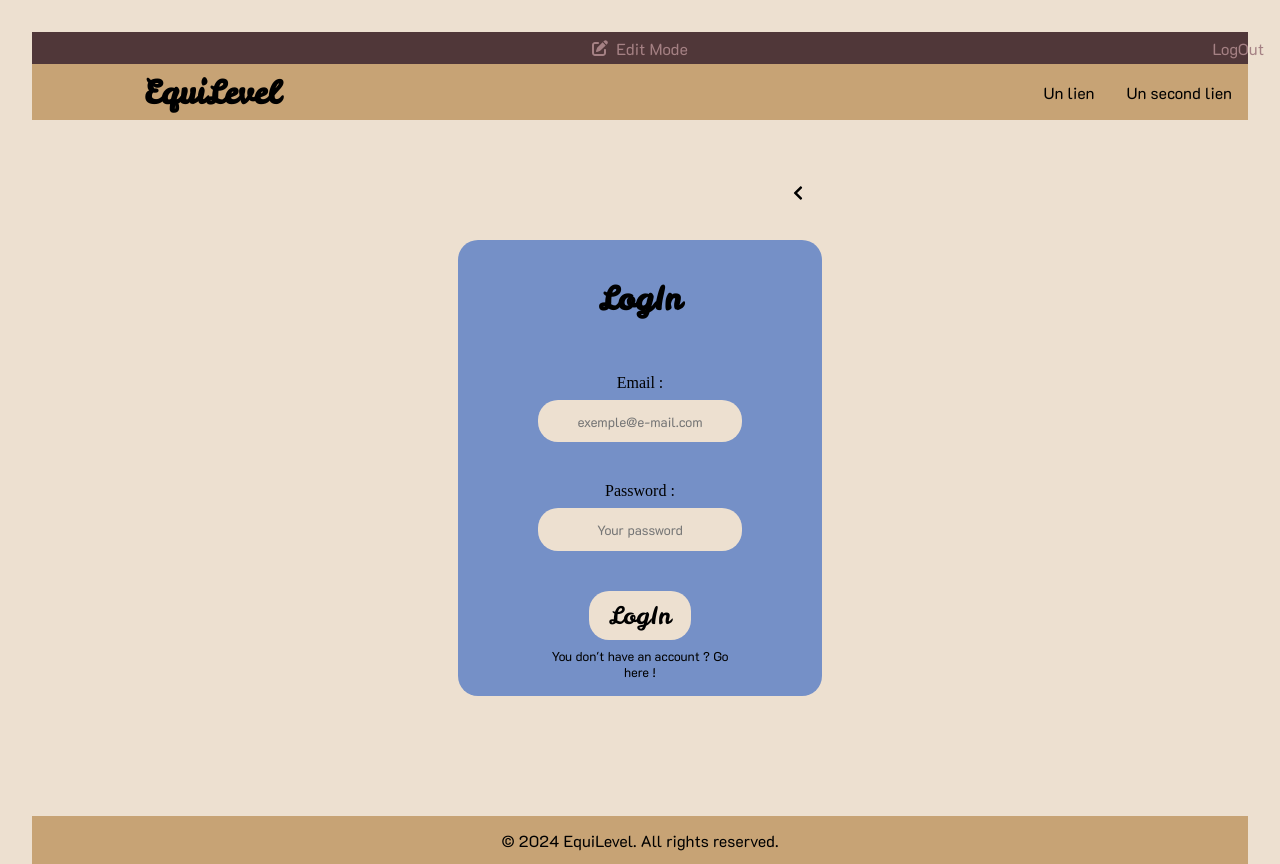
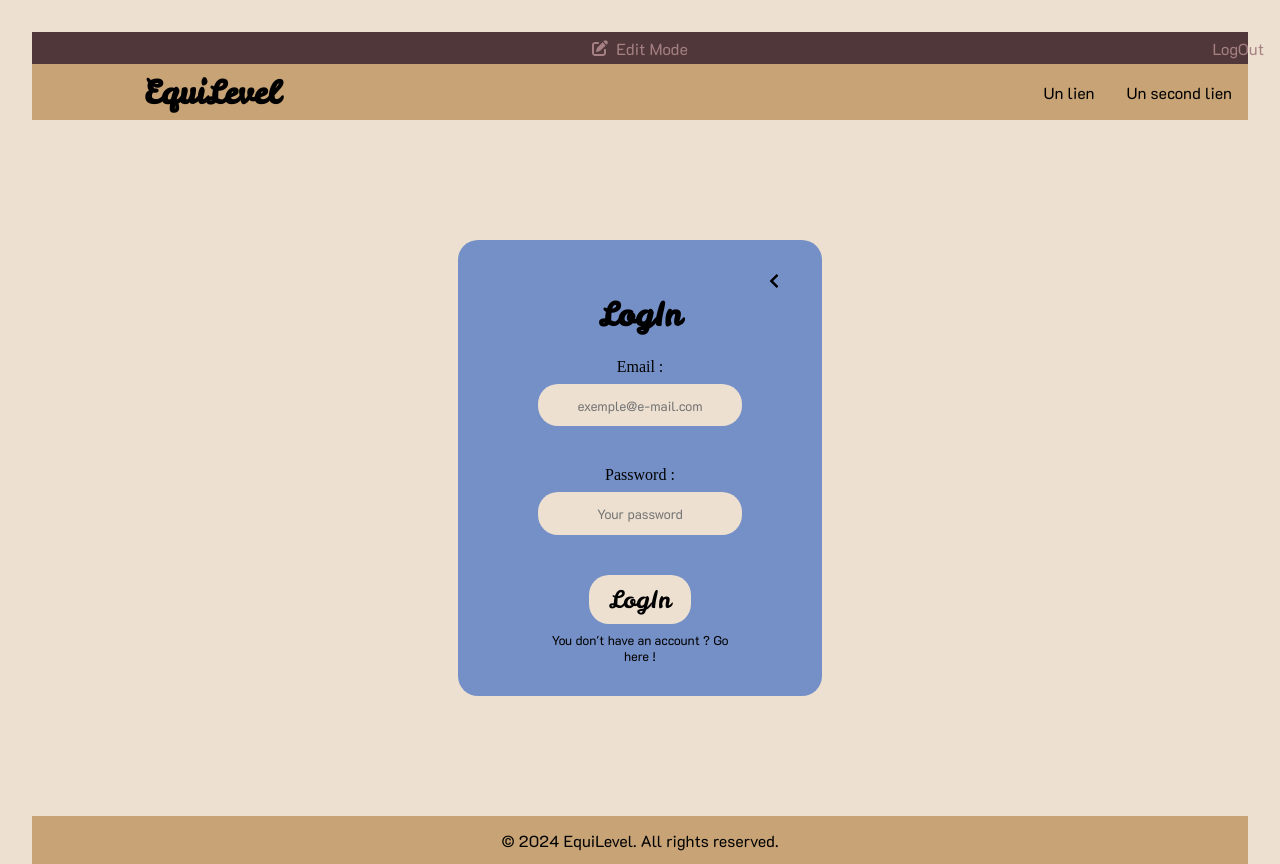
Before and after one commit to NeugdaeUju/EquiLevel_FrontEnd, a React (Vite) app: page /login in a window 1280 px wide. Built offline with nearby package versions, Linux system fonts and the light colour scheme.

Commit message:
Ajout du bouton de retour + placement responsive du bouton

```diff
--- a/src/assets/scss/login.scss
+++ b/src/assets/scss/login.scss
@@ -6,11 +6,16 @@ main {
     align-items: center;
 }
 
+.login-card {
+    position : relative;
+    width : 100%;
+}
+
 .login-container {
     width : 30%;
     height : 30%;
     background-color : variables.$tertiary-color;
-    padding : 1rem 5rem;
+    padding : 2rem 5rem;
     border-radius : 20px;
     display : flex;
     flex-direction: column;
@@ -19,10 +24,13 @@ main {
 
     &__icon {
         position : absolute;
-        top: 23%;
-        right: 37%;
-        z-index: 10;
+        top : 0;
+        right: -2.5rem;
         cursor: pointer;
+    }
+
+    &__title {
+        text-align : center;
     }
 
     &__form {
--- a/src/pages/LogIn.tsx
+++ b/src/pages/LogIn.tsx
@@ -6,12 +6,14 @@ import { Link } from 'react-router-dom';
 function LogIn() {
     return (
             <div className='login-container'>
-                <h1 className='login-container__title'>LogIn</h1>
-                <Link to='/'  className='login-container__icon'><FaChevronLeft/></Link>
-                <Form
-                    button='LogIn'
-                    link='/signup'
-                    linkText="You don't have an account ? Go here !"/>
+                <div className='login-card'>
+                    <Link to='/'  className='login-container__icon'><FaChevronLeft/></Link>
+                    <h1 className='login-container__title'>LogIn</h1>
+                    <Form
+                        button='LogIn'
+                        link='/signup'
+                        linkText="You don't have an account ? Go here !"/>
+                </div>
             </div>
     )
 }
--- a/src/pages/SignUp.tsx
+++ b/src/pages/SignUp.tsx
@@ -5,12 +5,14 @@ import { Link } from 'react-router-dom';
 function SignUp() {
     return (
         <div className='login-container'>
-            <h1 className='login-container__title'>SignUp</h1>
-            <Link to='/login'  className='login-container__icon'><FaChevronLeft/></Link>
-            <Form
-                button='SignUp'
-                link='/login'
-                linkText='You have an account ? Go there !'/>
+            <div className='login-card'>
+                <Link to='/login'  className='login-container__icon'><FaChevronLeft/></Link>
+                <h1 className='login-container__title'>SignUp</h1>
+                <Form
+                    button='SignUp'
+                    link='/login'
+                    linkText="You already have an account ? Go there !"/>
+            </div>
         </div>
     )
 }
```
